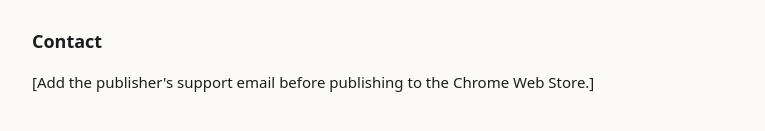
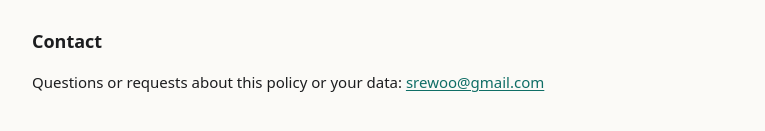
Before and after one commit to srewoo/Refract, a browser extension: page privacy.html in a window 1280 px wide. Shown: the part 7382-7513 px from the top of the page, without its empty margins (248-1013 px from the left). Drawn offline with Linux system fonts and the light colour scheme.

Commit message:
privacy policy update

```diff
--- a/privacy.html
+++ b/privacy.html
@@ -128,7 +128,7 @@
   <p>If this policy changes, the effective date above changes with it and the new version ships inside the extension.</p>
 
   <h2>Contact</h2>
-  <p>[Add the publisher's support email before publishing to the Chrome Web Store.]</p>
+  <p>Questions or requests about this policy or your data: <a href="mailto:srewoo@gmail.com">srewoo@gmail.com</a></p>
 </div>
 </body>
 </html>
```
Also changed, not shown: manifest.json.
